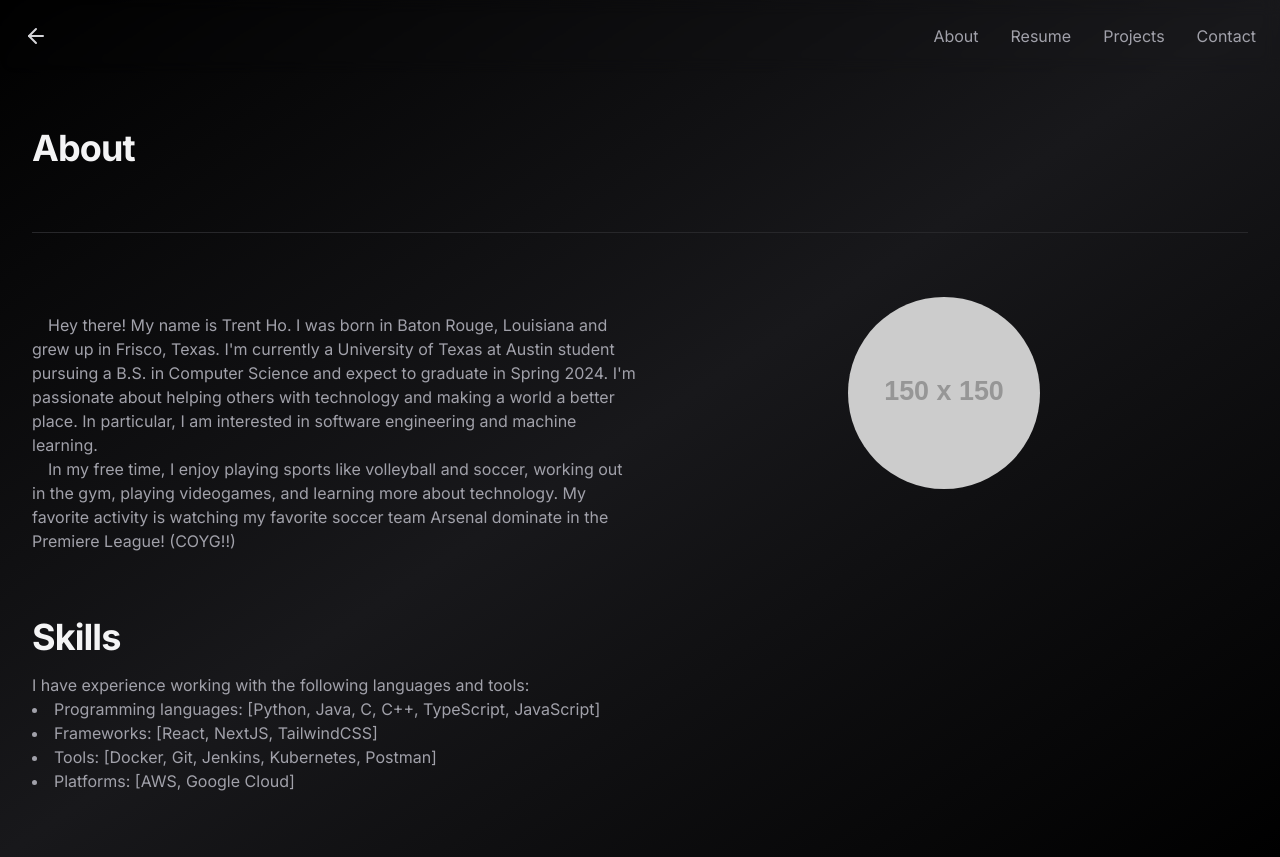
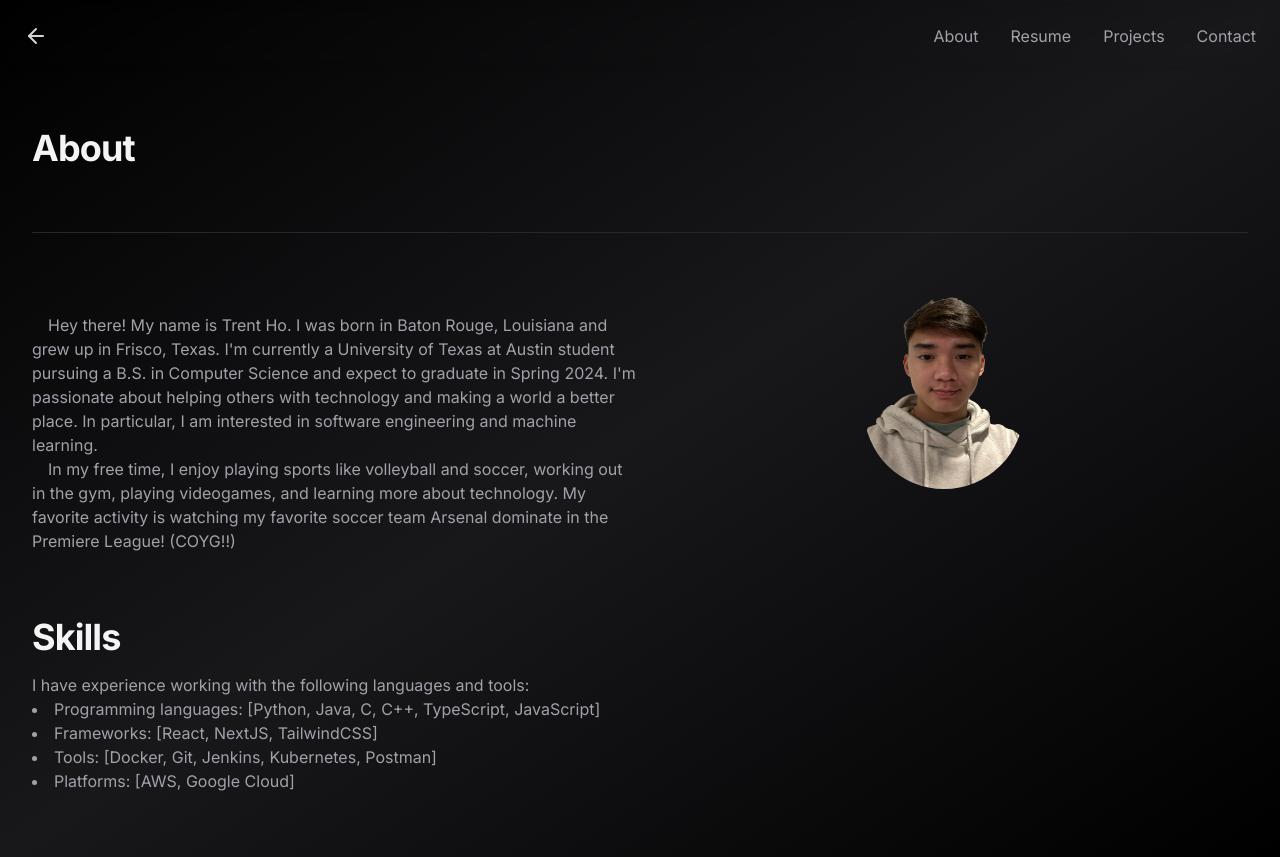
Before and after one commit to trentho/my-portfolio, a Next.js app: page /about in a window 1280 px wide. Built offline with nearby package versions, Linux system fonts and the light colour scheme; what tailwindcss-debug-screens would draw is missing.

Commit message:
Added about portrait

```diff
--- a/app/about/page.tsx
+++ b/app/about/page.tsx
@@ -1,5 +1,7 @@
 import React from "react";
 import { Navigation } from "../components/nav";
+import trentHeadshot from "/public/trent_picture.png";
+import Image from 'next/image';
 
 const About = () => {
   return (
@@ -45,11 +47,10 @@ const About = () => {
             </div>
           </div>
           <div className="flex justify-center md:w-1/2 mt-8 md:mt-0">
-            {/* Replace the src attribute with the URL of your image */}
-            <img
-              src="https://via.placeholder.com/150"
-              alt="Your Name"
-              className="w-48 h-48 rounded-full"
+            <Image
+              src={trentHeadshot}
+              alt="Trent Ho"
+              className="w-40 h-48 rounded-full"
             />
           </div>
         </div>
```
Also changed, not shown: public/trent_picture.png (added).
